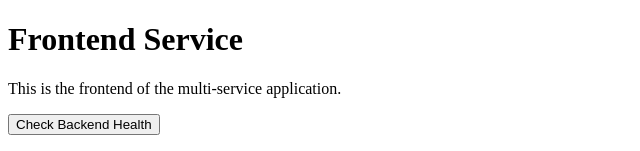
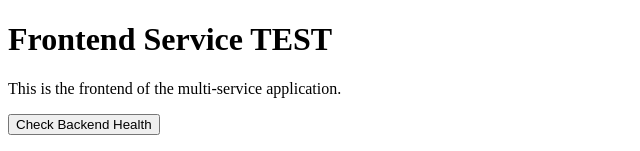
Before and after one commit to temelkovskaanastasija/homework5-devops, a plain HTML site: page frontend/index.html in a window 1280 px wide. Shown: the top 151 px of the page, without its empty margins (0-640 px from the left). Drawn offline with Linux system fonts and the light colour scheme.

Commit message:
Test prod approval

```diff
--- a/frontend/index.html
+++ b/frontend/index.html
@@ -6,7 +6,7 @@
     <title>Homework 5 Frontend</title>
 </head>
 <body>
-<h1>Frontend Service</h1>
+<h1>Frontend Service TEST</h1>
 <p>This is the frontend of the multi-service application.</p>
 
 <button onclick="checkBackend()">Check Backend Health</button>
```
